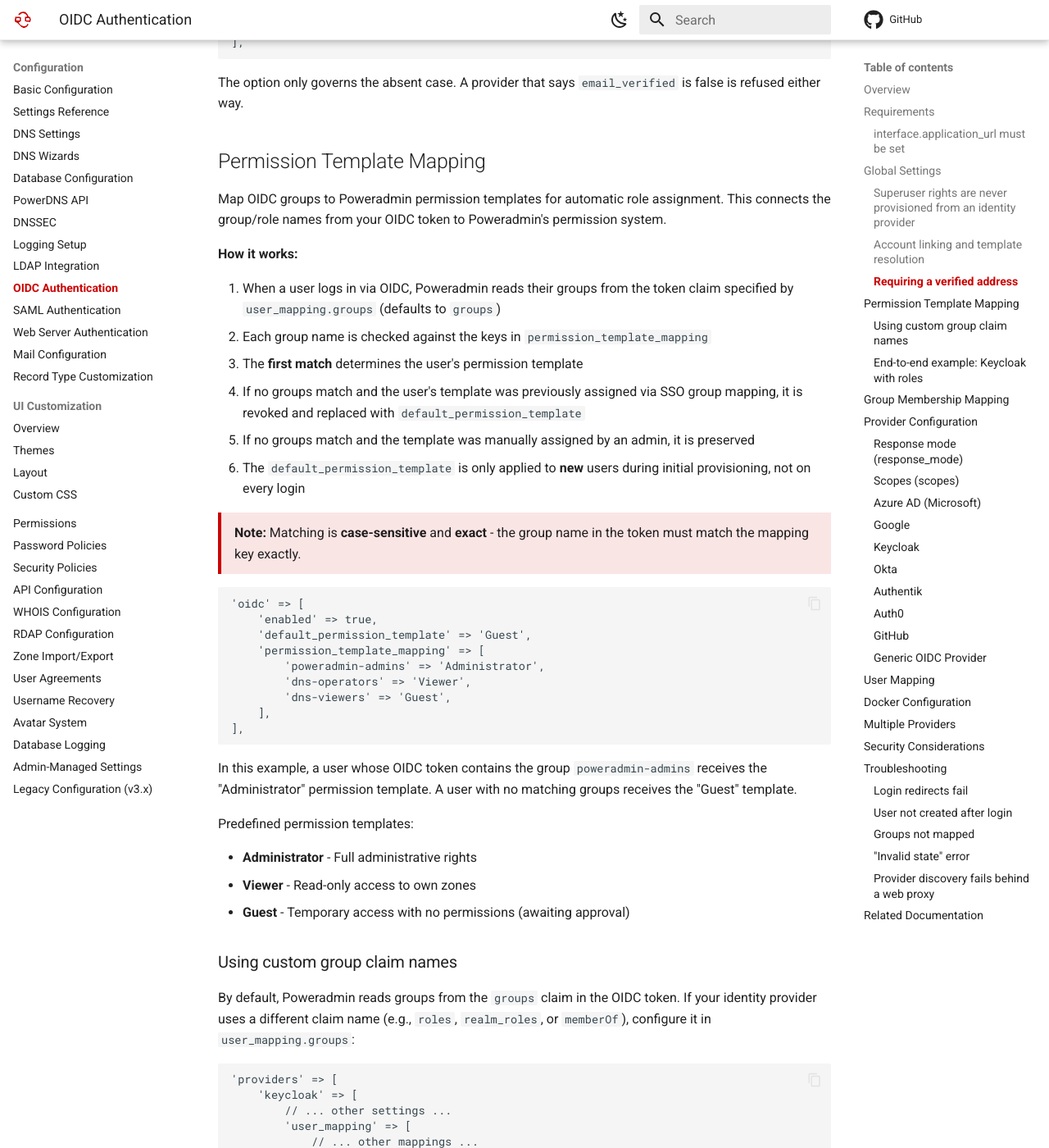
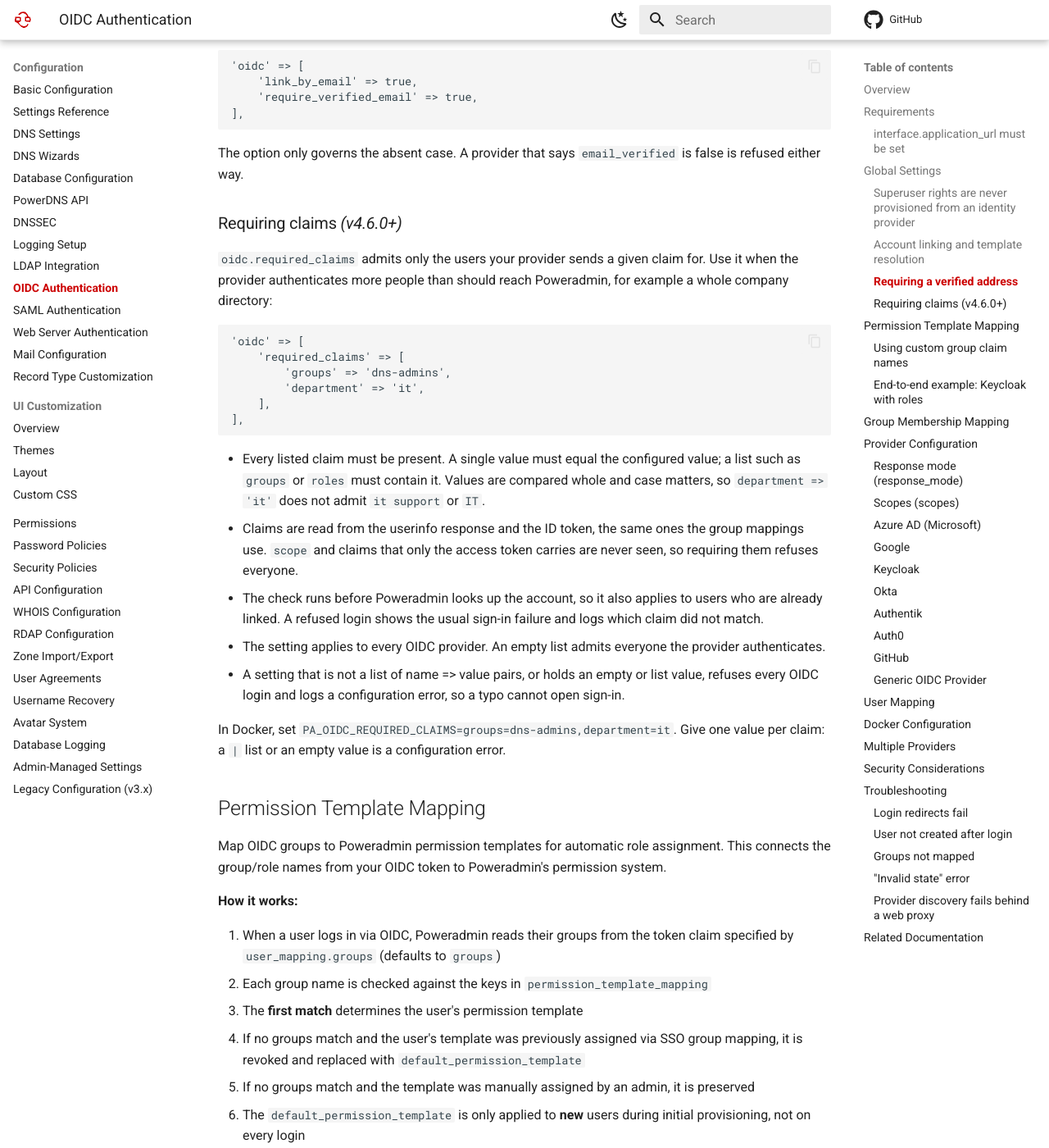
Before and after one commit to poweradmin/poweradmin-docs, an MkDocs documentation site: the page built from docs/configuration/oidc.md, in a window 1280 px wide and 1400 px high, scrolled down 2883 px. Shown: the whole window at 82% size. Built offline with MkDocs 1.6.1 and Material for MkDocs 9.7.7, drawn with Linux system fonts in a browser that asks for light colours; nearby versions of some CDN libraries; library files that are not in the unit come from our copies; comment, search, counter and statistics services are not loaded; some of the changed text lies outside the part shown.

Commit message:
docs(auth): document required OIDC claims and SAML attributes, and UTC reset link expiry in 4.6.0

````diff
--- a/docs/configuration/oidc.md
+++ b/docs/configuration/oidc.md
@@ -46,6 +46,7 @@
 | `oidc.require_verified_email` | false | Only link by email when the provider sends `email_verified` |
 | `oidc.sync_user_info` | true | Sync user info (name, email) on each login |
 | `oidc.default_permission_template` | "Guest" | Default permission template for new users |
+| `oidc.required_claims` | `[]` | Only admit logins whose claims match (v4.6.0+). See [Requiring claims](#requiring-claims-v460) |
 
 ### Superuser rights are never provisioned from an identity provider
 
@@ -108,6 +109,38 @@
 
 The option only governs the absent case. A provider that says `email_verified` is
 false is refused either way.
+
+### Requiring claims *(v4.6.0+)*
+
+`oidc.required_claims` admits only the users your provider sends a given claim for. Use it
+when the provider authenticates more people than should reach Poweradmin, for example a
+whole company directory:
+
+```php
+'oidc' => [
+    'required_claims' => [
+        'groups' => 'dns-admins',
+        'department' => 'it',
+    ],
+],
+```
+
+- Every listed claim must be present. A single value must equal the configured value; a
+  list such as `groups` or `roles` must contain it. Values are compared whole and case
+  matters, so `department => 'it'` does not admit `it support` or `IT`.
+- Claims are read from the userinfo response and the ID token, the same ones the group
+  mappings use. `scope` and claims that only the access token carries are never seen, so
+  requiring them refuses everyone.
+- The check runs before Poweradmin looks up the account, so it also applies to users who
+  are already linked. A refused login shows the usual sign-in failure and logs which claim
+  did not match.
+- The setting applies to every OIDC provider. An empty list admits everyone the provider
+  authenticates.
+- A setting that is not a list of name => value pairs, or holds an empty or list value,
+  refuses every OIDC login and logs a configuration error, so a typo cannot open sign-in.
+
+In Docker, set `PA_OIDC_REQUIRED_CLAIMS=groups=dns-admins,department=it`. Give one value per
+claim: a `|` list or an empty value is a configuration error.
 
 ## Permission Template Mapping
 
````
Also changed, not shown: docs/configuration/saml.md (+20 -0 lines), docs/configuration/settings-reference.md (+2 -0 lines), docs/upgrading/v4.6.0.md (+3 -1 lines), docs/whats-new/v4.6.0.md (+2 -0 lines).
